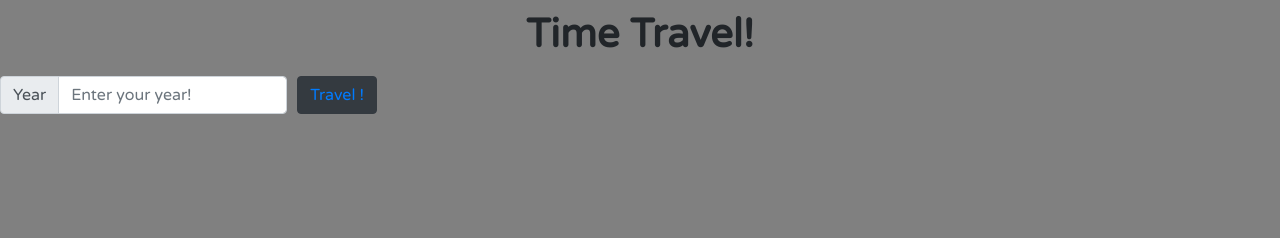
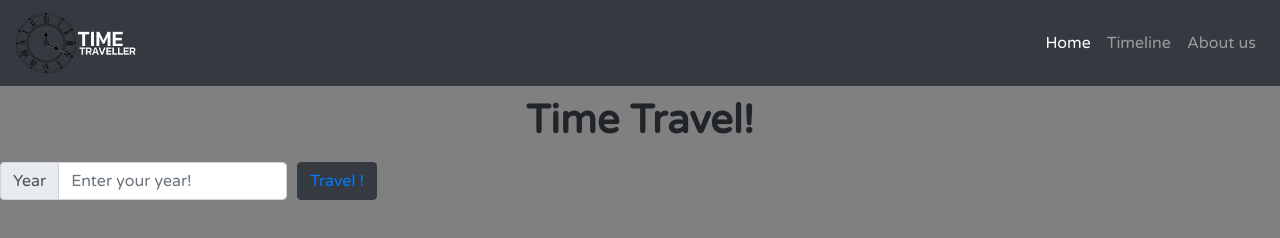
Before and after one commit to zerotype005/Time_traveller, a plain HTML site: page index.html in a window 1280 px wide. Drawn offline with nearby package versions, Linux system fonts and the light colour scheme.

Commit message:
nav bar create
- add logo
- add nav text

```diff
--- a/index.html
+++ b/index.html
@@ -12,6 +12,25 @@
     <title>Time Traveller</title>
   </head>
   <body>
+    <nav class="navbar navbar-expand-lg navbar-dark bg-dark">
+      <a class="navbar-brand" href="#"><img src="image/logo nav.png" style="width: 30%;"></a>
+      <button class="navbar-toggler" type="button" data-toggle="collapse" data-target="#navbarText" aria-controls="navbarText" aria-expanded="false" aria-label="Toggle navigation">
+        <span class="navbar-toggler-icon"></span>
+      </button>
+      <div class="collapse navbar-collapse" id="navbarText">
+        <ul class="navbar-nav ml-auto">
+          <li class="nav-item active">
+            <a class="nav-link" href="#">Home <span class="sr-only">(current)</span></a>
+          </li>
+          <li class="nav-item">
+            <a class="nav-link" href="#">Timeline</a>
+          </li>
+          <li class="nav-item">
+            <a class="nav-link" href="#">About us</a>
+          </li>
+        </ul>
+      </div>
+    </nav>
     <h1 class="head1"><b>Time Travel!</b></h1>
     <form>
         <div class="form-row align-items-center">
```
Also changed, not shown: image/logo nav.png (added).
